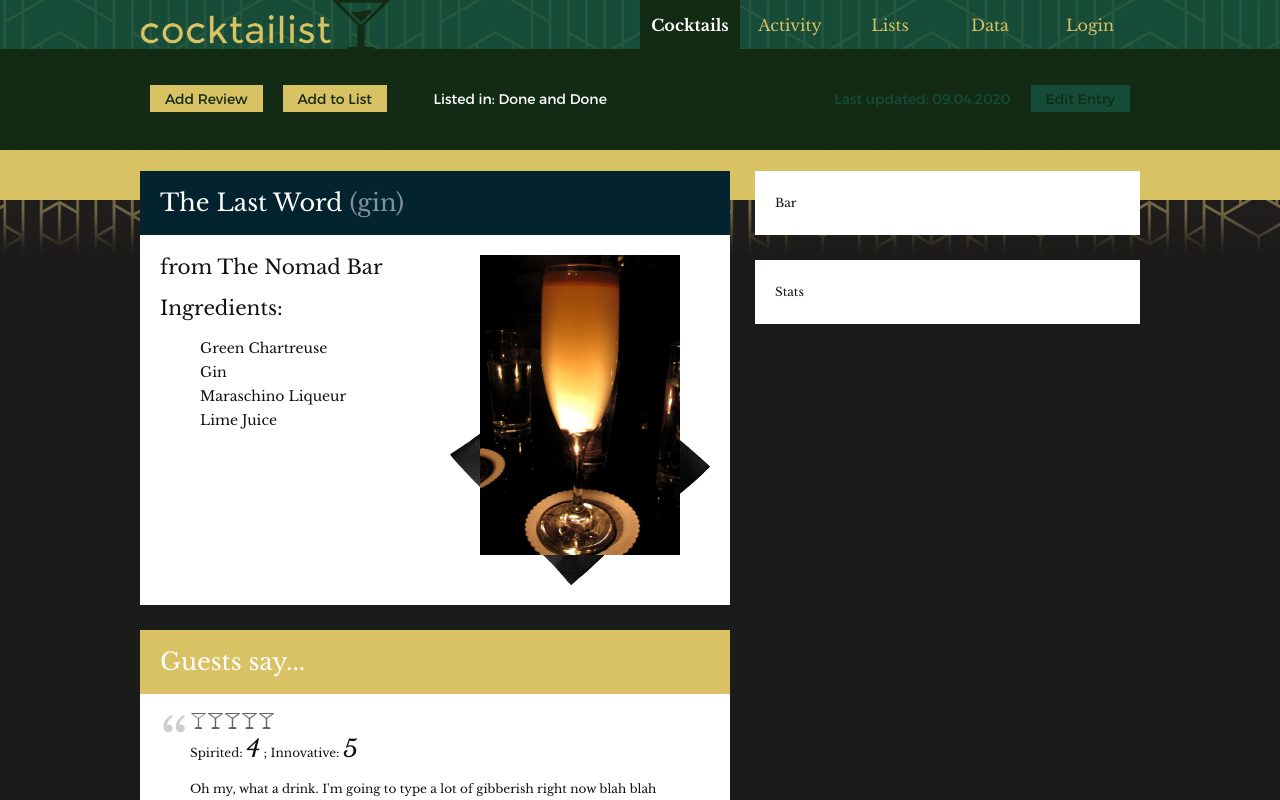
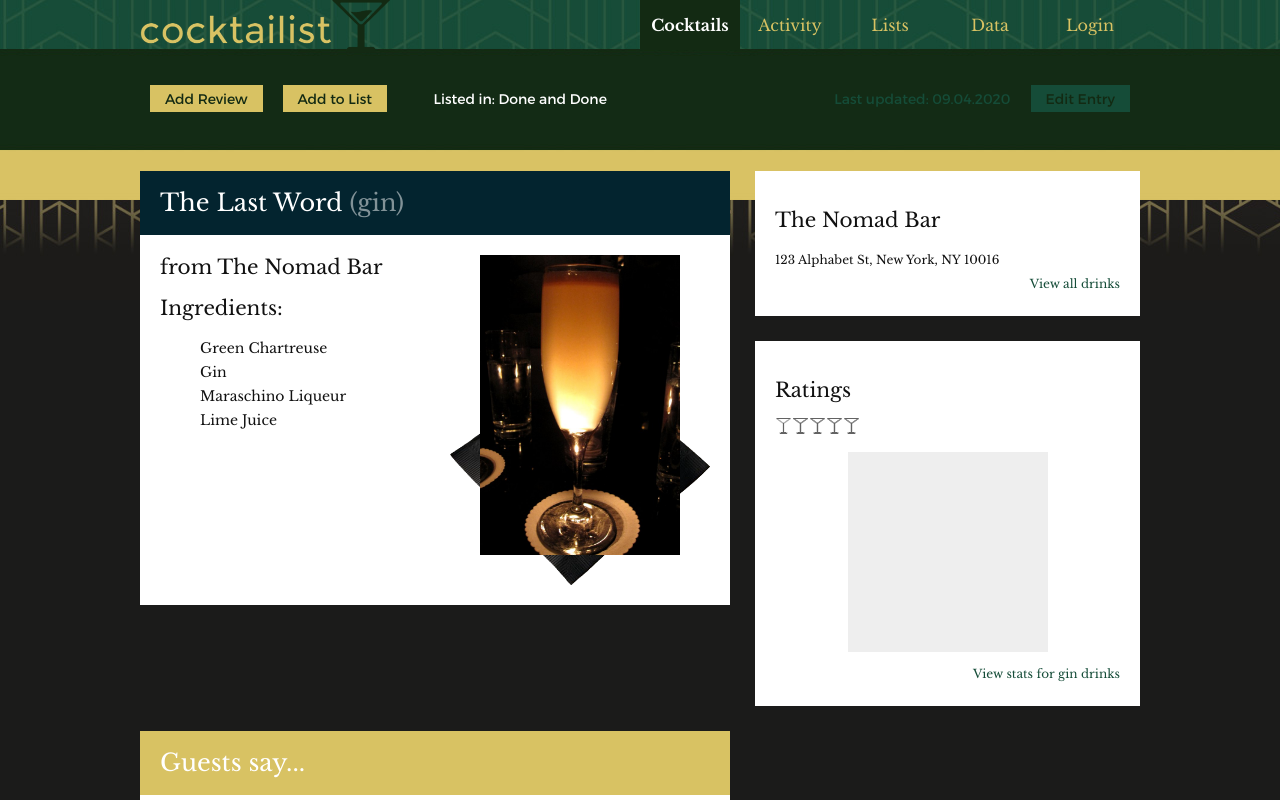
Before and after one commit to diiiefiend/cocktailist-ui, a Vue app: page /#/cocktail in a window 1280 px wide. Shown: the top 800 px of the page. Built offline with nearby package versions, Linux system fonts and the light colour scheme.

Commit message:
Start working on Bar and Stats boxes.

```diff
--- a/src/assets/styles/app.scss
+++ b/src/assets/styles/app.scss
@@ -101,6 +101,13 @@ button {
   }
 }
 
+.ratings-box { // will prob become it's own component soon
+  width: 200px;
+  height: 200px;
+  background: #eee;
+  margin: 10px auto;
+}
+
 // overrides
 input, select {
   background: transparent;
@@ -109,5 +116,10 @@ input, select {
 }
 
 a {
+  color: $emerald;
   text-decoration: none;
 }
+
+a:hover {
+  text-decoration: underline;
+}
--- a/src/assets/styles/components/grid-box.scss
+++ b/src/assets/styles/components/grid-box.scss
@@ -23,3 +23,7 @@ h2 {
 ul {
   list-style: none;
 }
+
+.teaser-link {
+  text-align: right;
+}
--- a/src/assets/styles/components/layout-container.scss
+++ b/src/assets/styles/components/layout-container.scss
@@ -1,6 +1,6 @@
 .grid {
   align-items: start;
-  grid-auto-flow: column dense;
+  grid-auto-flow: row dense;
   grid-gap: 25px;
   padding: 25px 0;
 }
--- a/src/mocks.js
+++ b/src/mocks.js
@@ -68,6 +68,12 @@ const mockCocktailDetailData = {
   ingredients: "green chartreuse, gin, maraschino liqueur, lime juice"
 };
 
+const mockBarData = {
+  id: "1",
+  name: "The Nomad Bar",
+  address: "123 Alphabet St, New York, NY 10016"
+};
+
 const mockReviewData = [
   {
     id: 123,
@@ -93,4 +99,9 @@ const mockReviewData = [
   }
 ];
 
-export { mockCocktailData, mockCocktailDetailData, mockReviewData };
+export {
+  mockCocktailData,
+  mockCocktailDetailData,
+  mockReviewData,
+  mockBarData
+};
--- a/src/views/Cocktail.vue
+++ b/src/views/Cocktail.vue
@@ -57,10 +57,17 @@
       <grid-box width="4" startCol="7" :applyBoxStyle="false">
         <layout-container>
           <grid-box width="10" startCol="1">
-            Bar
+            <h2>{{ bar.name }}</h2>
+            {{ bar.address }}
+            <div class="teaser-link"><a href="#!">View all drinks</a></div>
           </grid-box>
           <grid-box width="10" startCol="1">
-            Stats
+            <h2>Ratings</h2>
+            <img src="/images/rating-empty.png" alt="rating" /><br />
+            <div class="ratings-box"></div>
+            <div class="teaser-link">
+              <a href="#!">View stats for {{ cocktail.type }} drinks</a>
+            </div>
           </grid-box>
         </layout-container>
       </grid-box>
@@ -70,7 +77,11 @@
 
 <script>
 // @ is an alias to /src
-import { mockCocktailDetailData, mockReviewData } from "../mocks.js";
+import {
+  mockCocktailDetailData,
+  mockReviewData,
+  mockBarData
+} from "../mocks.js";
 import ContextMenu from "@/components/ContextMenu.vue";
 import LayoutContainer from "@/components/LayoutContainer.vue";
 import GridBox from "@/components/GridBox.vue";
@@ -84,6 +95,7 @@ export default {
   },
   data: function() {
     return {
+      bar: mockBarData,
       cocktail: mockCocktailDetailData,
       reviews: mockReviewData
     };
```
Also changed, not shown: 1 other file (tests, documents, lock files or other folders).
